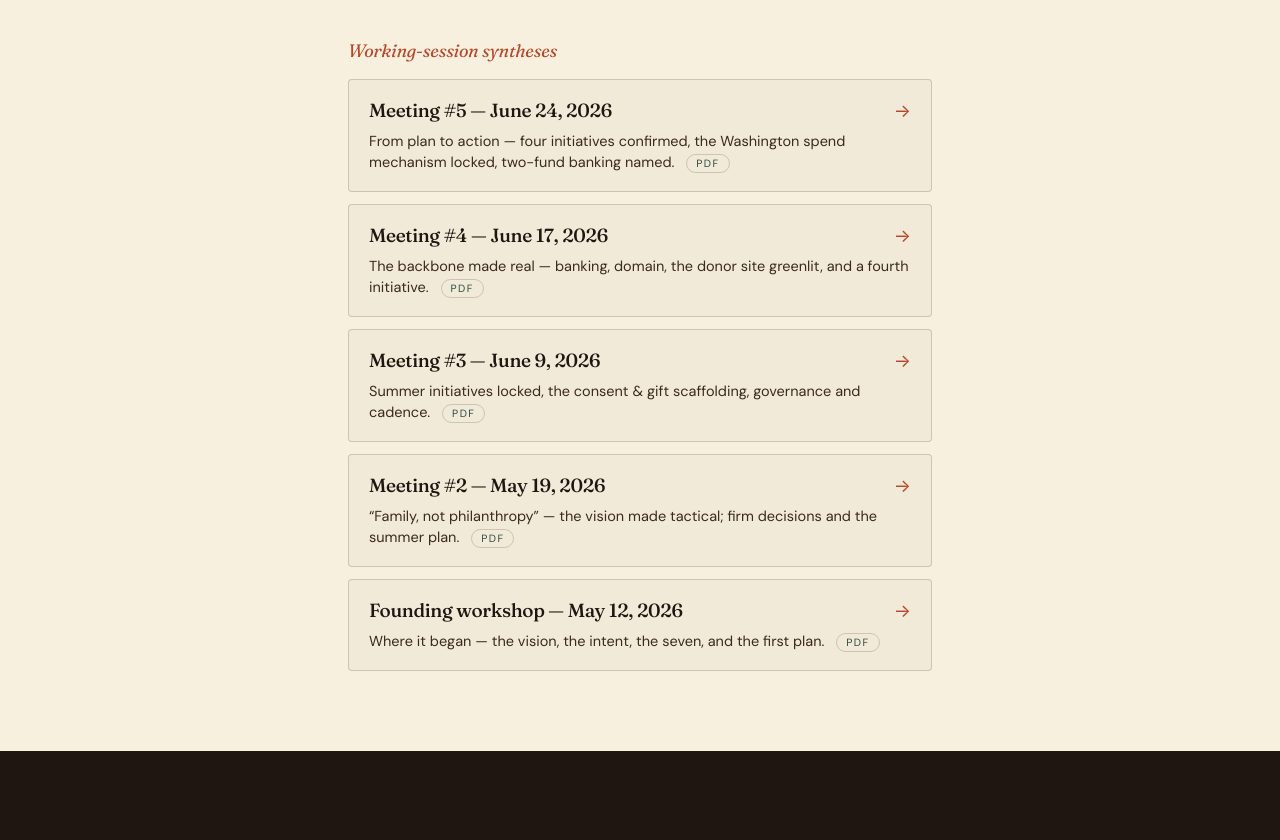
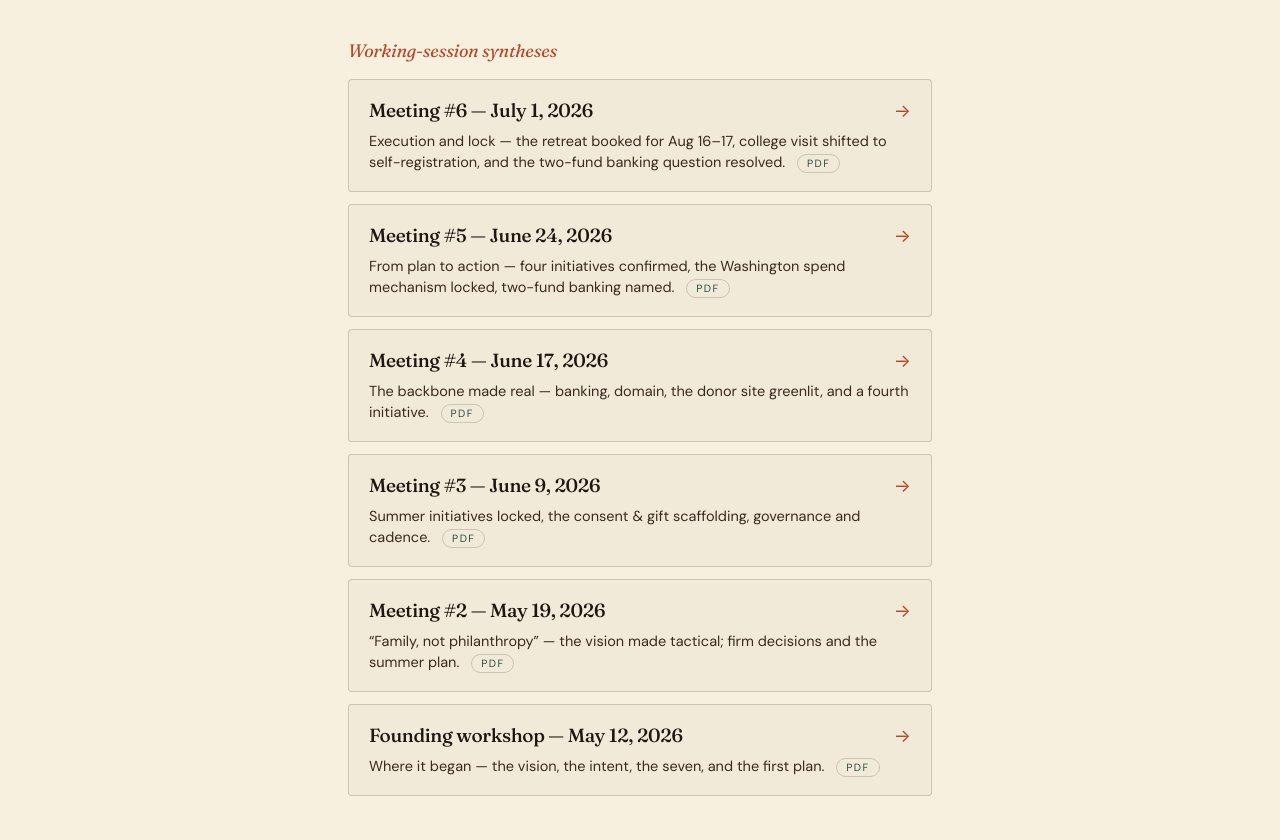
Before and after one commit to la-familia-scholarship/la-familia-scholarship.github.io, a plain HTML site: page index.html in a window 1280 px wide. Shown: the part 9613-10453 px from the top of the page. Drawn offline with Linux system fonts and the light colour scheme.

Commit message:
Add Meeting #6 synthesis (July 1): PDF + menu links on plan and hub pages

```diff
--- a/index.html
+++ b/index.html
@@ -965,6 +965,7 @@
     <a class="menu-link" href="forms/gift.pdf" target="_blank" rel="noopener"><span><span class="ml-t">Gift acknowledgment</span><span class="ml-d">Documents each contribution as a gift</span></span><span class="ml-x">PDF &rarr;</span></a>
 
     <div class="menu-group">Working-session syntheses</div>
+    <a class="menu-link" href="syntheses/2026-07-01.pdf" target="_blank" rel="noopener"><span><span class="ml-t">Meeting #6 &mdash; July 1, 2026</span><span class="ml-d">Execution and lock</span></span><span class="ml-x">PDF &rarr;</span></a>
     <a class="menu-link" href="syntheses/2026-06-24.pdf" target="_blank" rel="noopener"><span><span class="ml-t">Meeting #5 &mdash; June 24, 2026</span><span class="ml-d">From plan to action</span></span><span class="ml-x">PDF &rarr;</span></a>
     <a class="menu-link" href="syntheses/2026-06-17.pdf" target="_blank" rel="noopener"><span><span class="ml-t">Meeting #4 &mdash; June 17, 2026</span><span class="ml-d">The backbone made real</span></span><span class="ml-x">PDF &rarr;</span></a>
     <a class="menu-link" href="syntheses/2026-06-09.pdf" target="_blank" rel="noopener"><span><span class="ml-t">Meeting #3 &mdash; June 9, 2026</span><span class="ml-d">The synthesis we can return to</span></span><span class="ml-x">PDF &rarr;</span></a>
@@ -1106,6 +1107,7 @@
 
     <div class="group-label reveal" style="margin-top: 40px;">Working-session syntheses</div>
     <div class="link-stack">
+      <a class="link-card reveal" href="syntheses/2026-07-01.pdf" target="_blank" rel="noopener"><div class="lc-row"><span class="lc-title">Meeting #6 — July 1, 2026</span><span class="lc-arrow">&rarr;</span></div><div class="lc-desc">Execution and lock — the retreat booked for Aug 16&ndash;17, college visit shifted to self-registration, and the two-fund banking question resolved. <span class="pdf-pill">PDF</span></div></a>
       <a class="link-card reveal" href="syntheses/2026-06-24.pdf" target="_blank" rel="noopener"><div class="lc-row"><span class="lc-title">Meeting #5 — June 24, 2026</span><span class="lc-arrow">&rarr;</span></div><div class="lc-desc">From plan to action — four initiatives confirmed, the Washington spend mechanism locked, two-fund banking named. <span class="pdf-pill">PDF</span></div></a>
       <a class="link-card reveal" href="syntheses/2026-06-17.pdf" target="_blank" rel="noopener"><div class="lc-row"><span class="lc-title">Meeting #4 — June 17, 2026</span><span class="lc-arrow">&rarr;</span></div><div class="lc-desc">The backbone made real — banking, domain, the donor site greenlit, and a fourth initiative. <span class="pdf-pill">PDF</span></div></a>
       <a class="link-card reveal" href="syntheses/2026-06-09.pdf" target="_blank" rel="noopener"><div class="lc-row"><span class="lc-title">Meeting #3 — June 9, 2026</span><span class="lc-arrow">&rarr;</span></div><div class="lc-desc">Summer initiatives locked, the consent &amp; gift scaffolding, governance and cadence. <span class="pdf-pill">PDF</span></div></a>
```
Also changed, not shown: plan.html (+1 -0 lines), 1 other file.
